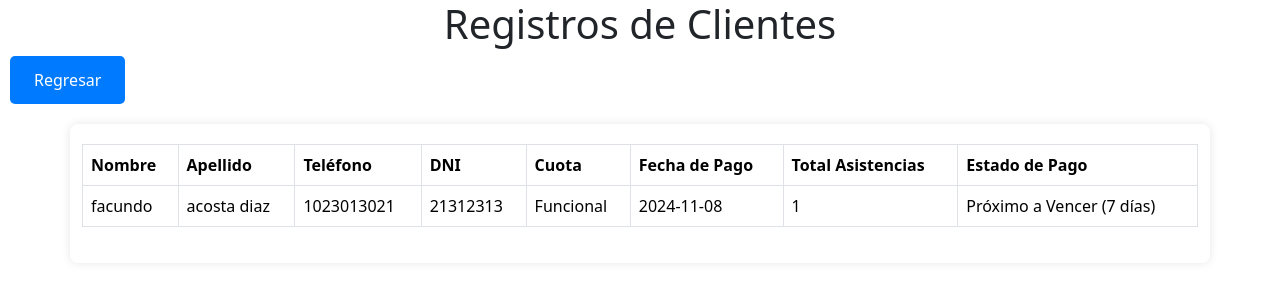
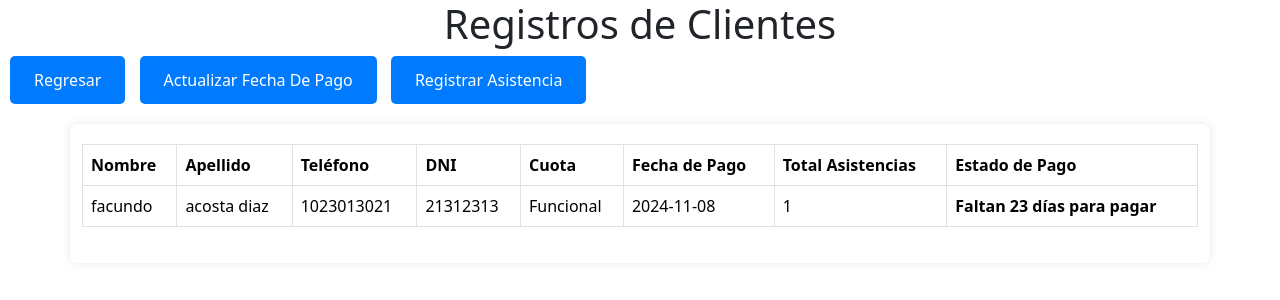
Before and after one commit to Facundo223/M-S, a PHP site: page /ver_registros.php in a window 1280 px wide. Shown: the top 300 px of the page. Run offline with PHP 8.4, Linux system fonts and the light colour scheme; data comes from the database, SQL or seed files in the repository.

Commit message:
Add files via upload

```diff
--- a/actu.php
+++ b/actu.php
@@ -10,11 +10,10 @@
 </head>
 <body>
 
-    <h1>Gestión de Usuarios</h1>
+    <h1>Actualizar Precios</h1>
     <a href="ver_registros.php" class="boton"><button>Ver Registros</button></a>
     <a href="gestion.php" class="boton"><button>Volver</button></a>
 
-    <h2>Actualizar Precios</h2>
     <form action="actualizar.php" method="post">
     <div class="container">
     <label for="nuevoPrecioMusculacion">Musculación:</label>
--- a/delete.php
+++ b/delete.php
@@ -10,11 +10,10 @@
 </head>
 <body>
 
-    <h1>Gestión de Usuarios</h1>
+    <h1>Eliminar Usuario</h1>
     <a href="ver_registros.php" class="boton"><button>Ver Registros</button></a>
     <a href="gestion.php" class="boton"><button>Volver</button></a>
 
-    <h2>Eliminar Usuario</h2>
     <form action="baja.php" method="post">
         <div class="container">
             <label for="DNI">DNI</label>
--- a/gestion.php
+++ b/gestion.php
@@ -29,7 +29,6 @@ $result = $conn->query($sql);
     <h1>Gestión de Usuarios</h1>
     <a href="ver_registros.php" class="boton"><button>Ver Registros</button></a>
     <a href="delete.php"class="boton"><button>Eliminar Usuario</button></a>
-    <a href="register.php"class="boton"><button>Registrar Asistencia</button></a>
     <a href="actu.php"class="boton"><button>Actualizar Precios</button></a>
     <a href="gestion.php" class="boton"><button>Actualizar Pagina</button></a>
     <br>
--- a/register.php
+++ b/register.php
@@ -10,11 +10,10 @@
 </head>
 <body>
 
-    <h1>Gestión de Usuarios</h1>
+    <h1>Registrar Asistencia</h1>
     <a href="ver_registros.php" class="boton"><button>Ver Registros</button></a>
     <a href="gestion.php" class="boton"><button>Volver</button></a>
 
-    <h2>Registrar Asistencia</h2>
     <form action="registrar_asistencia.php" method="post">
         <div class="container">
             <label for="Nombre_asistencia">Nombre:</label>
--- a/registrar_asistencia.php
+++ b/registrar_asistencia.php
@@ -47,9 +47,9 @@ if (mysqli_num_rows($result) > 0) {
 mysqli_close($conexion);
 
 // Botón para volver a la gestión de usuarios
-echo '<br><a href="gestion.php">
+echo '<br><a href="ver_registros.php">
         <button style="padding: 10px 20px; font-size: 16px; background-color: #007bff; color: white; border: none; border-radius: 5px; cursor: pointer;">
-            Volver a Gestión de Usuarios
+            Volver a los Registros
         </button>
       </a>';
 ?>
--- a/ver_registros.php
+++ b/ver_registros.php
@@ -1,5 +1,4 @@
 <?php
-
 $servername = "localhost";
 $username = "root";
 $password = "";
@@ -30,10 +29,30 @@ $result = $conn->query($sql);
     <link rel="stylesheet" href="css/bootstrap.min.css">
     <link rel="stylesheet" href="styles.css">
     <title>Ver Registros</title>
+    <style>
+        .estado-vencido {
+            color: red;
+            font-weight: bold;
+        }
+        .estado-proximo {
+            color: orange;
+            font-weight: bold;
+        }
+        .estado-pendiente {
+            color: green;
+            font-weight: bold;
+        }
+        .estado-pago-pendiente {
+            color: darkgreen;
+            font-weight: bold;
+        }
+    </style>
 </head>
 <body>
     <h1>Registros de Clientes</h1>
     <a href="gestion.php" class="boton"><button>Regresar</button></a>
+    <a href="fecha-pago.php" class="boton"><button>Actualizar Fecha De Pago</button></a>
+    <a href="register.php"class="boton"><button>Registrar Asistencia</button></a>
     <div class="container">
         <table class="table table-bordered">
             <thead>
@@ -56,17 +75,27 @@ $result = $conn->query($sql);
                         $fecha_pago = new DateTime($row['FechadePago']);
                         $fecha_actual = new DateTime();
                         $diferencia_dias = $fecha_pago->diff($fecha_actual)->days;
-                        $estado_pago = 'Regular';
+                        $estado_pago = '';
+                        $estado_class = ''; // Variable para la clase de estado
 
-                        // Lógica para definir el estado de pago
-                        if ($diferencia_dias <= 0) {
-                            $estado_pago = 'Vencido';
-                        } elseif ($diferencia_dias <= 3) {
-                            $estado_pago = 'Próximo a Vencer (3 días)';
-                        } elseif ($diferencia_dias <= 7) {
-                            $estado_pago = 'Próximo a Vencer (7 días)';
-                        } elseif ($row['Total_Asistencias'] >= 30) {
-                            $estado_pago = '30 Asistencias Alcanzadas';
+                        // Definir el estado de pago y asignar la clase de color
+                        if ($diferencia_dias > 30) {
+                            $estado_pago = "Vencido";
+                            $estado_class = "estado-vencido";
+                        } elseif ($diferencia_dias <= 30 && $diferencia_dias > 23) {
+                            $estado_pago = "Próximo a vencer (7 días)";
+                            $estado_class = "estado-proximo";
+                        } elseif ($diferencia_dias <= 23 && $diferencia_dias > 20) {
+                            $estado_pago = "Próximo a vencer (10 días)";
+                            $estado_class = "estado-proximo";
+                        } elseif ($diferencia_dias <= 0) {
+                            $estado_pago = "Pago pendiente";
+                            $estado_class = "estado-pago-pendiente";
+                        } else {
+                            // Si está dentro del periodo de 30 días, calcular los días que faltan
+                            $dias_faltantes = 30 - $diferencia_dias;
+                            $estado_pago = "Faltan $dias_faltantes días para pagar";
+                            $estado_class = "estado-pendiente";
                         }
 
                         echo "<tr>
@@ -77,7 +106,7 @@ $result = $conn->query($sql);
                             <td>{$row['cuota']}</td>
                             <td>{$row['FechadePago']}</td>
                             <td>{$row['Total_Asistencias']}</td>
-                            <td>$estado_pago</td>
+                            <td class='$estado_class'>$estado_pago</td>
                         </tr>";
                     }
                 } else {
```
Also changed, not shown: actualizar_fecha_pago.php (added, +44 -0 lines), fecha-pago.php (added, +61 -0 lines).
